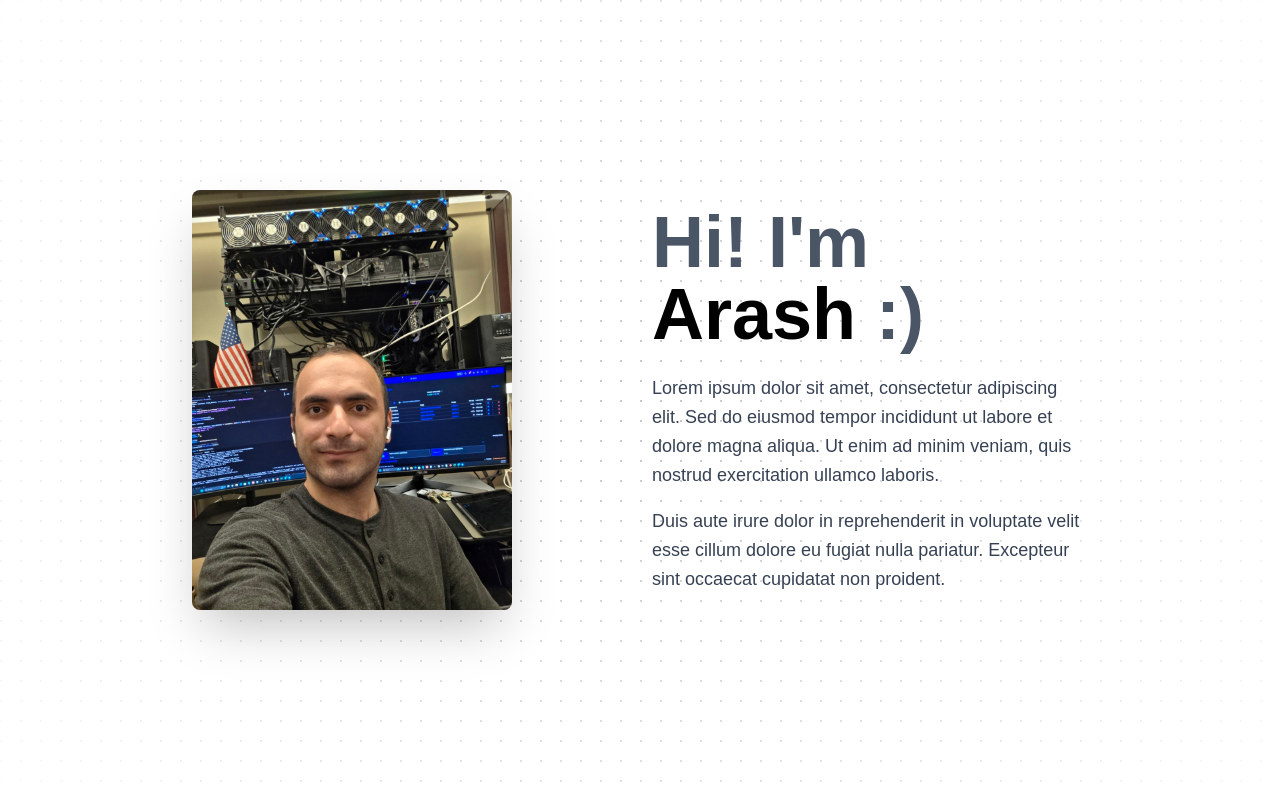
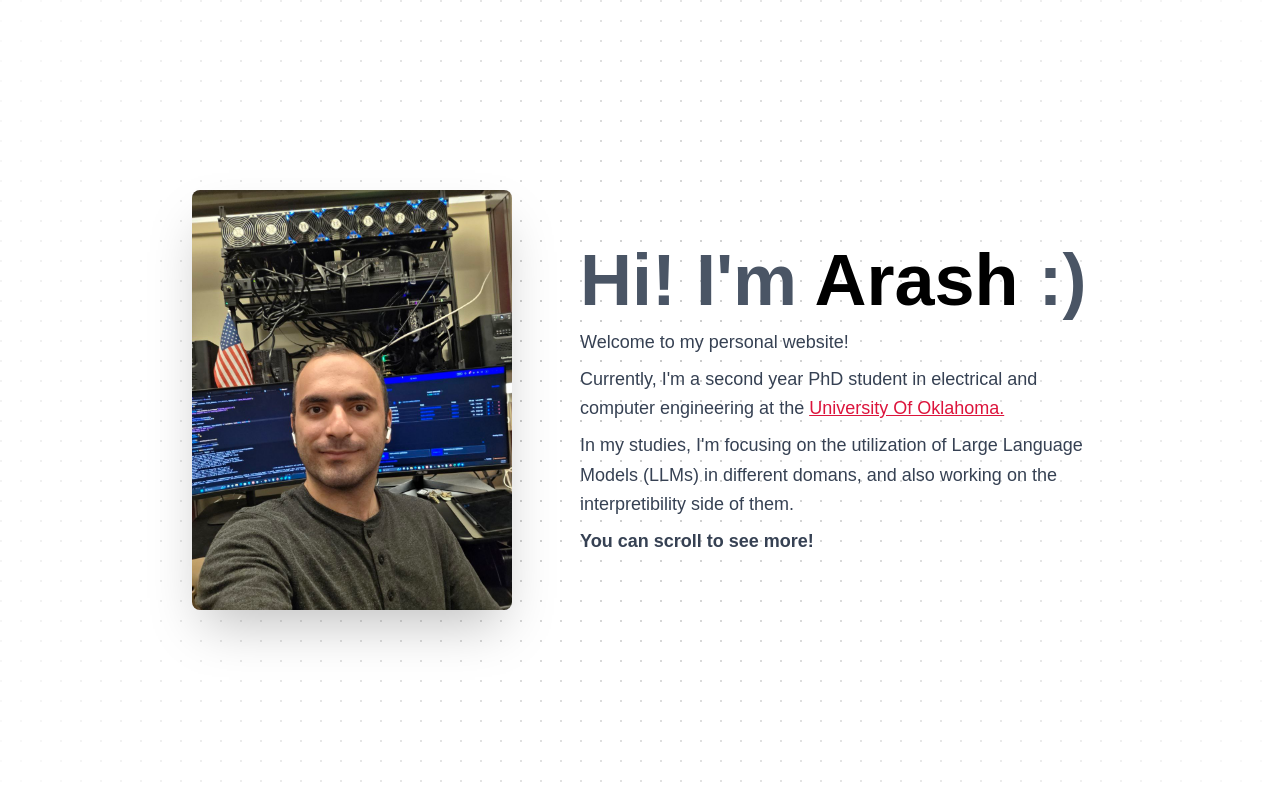
Before and after one commit to Arash-san/arash-website, a Next.js app: page / in a window 1280 px wide. Built offline with nearby package versions, Linux system fonts and the light colour scheme.

Commit message:
Refactor Home page layout and update DotPattern component styles

```diff
--- a/app/page.tsx
+++ b/app/page.tsx
@@ -9,6 +9,7 @@ export default function Home() {
       <div className="relative min-h-screen flex items-center justify-center overflow-hidden">
         {/* Dot Pattern Background */}
         <DotPattern
+
           className={cn(
             "[mask-image:radial-gradient(800px_circle_at_center,white,transparent)]",
           )}
@@ -17,13 +18,14 @@ export default function Home() {
           cx={1}
           cy={1}
           cr={1}
+
         />
 
                  {/* Main Content */}
          <div className="relative z-10 container mx-auto px-8 py-16">
-          <div className="grid grid-cols-1 lg:grid-cols-2 gap-4 lg:gap-6 items-center max-w-4xl mx-auto">
+           <div className="flex flex-col lg:flex-row items-center justify-center gap-13 max-w-4xl mx-auto">
                          {/* Left Side - Portrait Image */}
-            <div className="flex justify-center lg:justify-start">
+             <div className="flex-shrink-0">
                <div className="relative w-80 h-[420px] rounded-lg overflow-hidden shadow-2xl bg-gray-100">
                  <Image
                    src="/portrait.jpg"
@@ -36,7 +38,7 @@ export default function Home() {
              </div>
 
              {/* Right Side - Text Content */}
-            <div className="space-y-6 text-center lg:text-left">
+             <div className="space-y-3 text-center lg:text-left lg:ml-4">
               {/* Main Greeting */}
               <div className="space-y-2">
                 <h1 className="text-5xl md:text-6xl lg:text-7xl font-bold">
@@ -47,13 +49,17 @@ export default function Home() {
               </div>
 
               {/* Lorem Ipsum Text */}
-              <div className="space-y-4 max-w-lg">
+              <div className="space-y-2 max-w-lg">
                 <p className="text-lg text-gray-700 leading-relaxed">
-                  Lorem ipsum dolor sit amet, consectetur adipiscing elit. Sed do eiusmod tempor incididunt ut labore et dolore magna aliqua. Ut enim ad minim veniam, quis nostrud exercitation ullamco laboris.
+                  Welcome to my personal website!
                 </p>
                 <p className="text-lg text-gray-700 leading-relaxed">
-                  Duis aute irure dolor in reprehenderit in voluptate velit esse cillum dolore eu fugiat nulla pariatur. Excepteur sint occaecat cupidatat non proident.
+                  Currently, I'm a second year PhD student in electrical and computer engineering at the <a href="https://www.ou.edu/" className="text-[#DC143C] underline" target="_blank" rel="noopener noreferrer">University Of Oklahoma.</a>
                 </p>
+                <p className="text-lg text-gray-700 leading-relaxed">
+                  In my studies, I'm focusing on the utilization of Large Language Models (LLMs) in different domans, and also working on the interpretibility side of them.
+                </p>
+                <p className="text-lg text-gray-700 leading-relaxed font-bold">You can scroll to see more!</p>
               </div>
             </div>
           </div>
--- a/components/ui/dot-pattern.tsx
+++ b/components/ui/dot-pattern.tsx
@@ -87,13 +87,13 @@ export function DotPattern({
           cy={dot.y}
           r={cr}
           fill={glow ? `url(#${id}-gradient)` : "currentColor"}
-          className="text-neutral-400/80"
-          initial={glow ? { opacity: 0.4, scale: 1 } : {}}
+          className={glow ? "text-blue-400" : "text-neutral-400/80"}
+          initial={glow ? { opacity: 0.6, scale: 1 } : {}}
           animate={
             glow
               ? {
-                  opacity: [0.4, 1, 0.4],
-                  scale: [1, 1.5, 1],
+                  opacity: [0.6, 1, 0.6],
+                  scale: [1, 1.2, 1],
                 }
               : {}
           }
```
Lines whose indentation alone changed are shown as unchanged.
